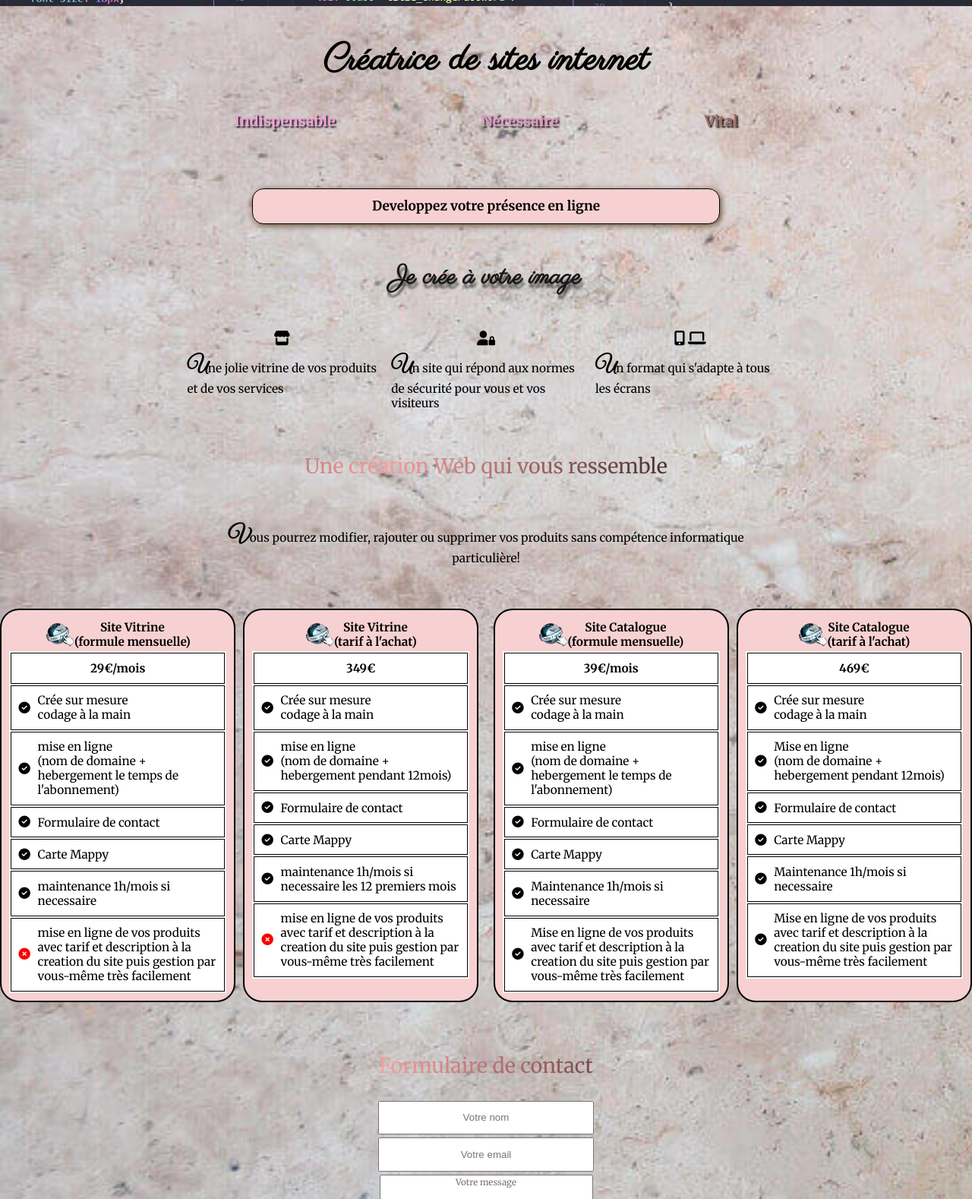
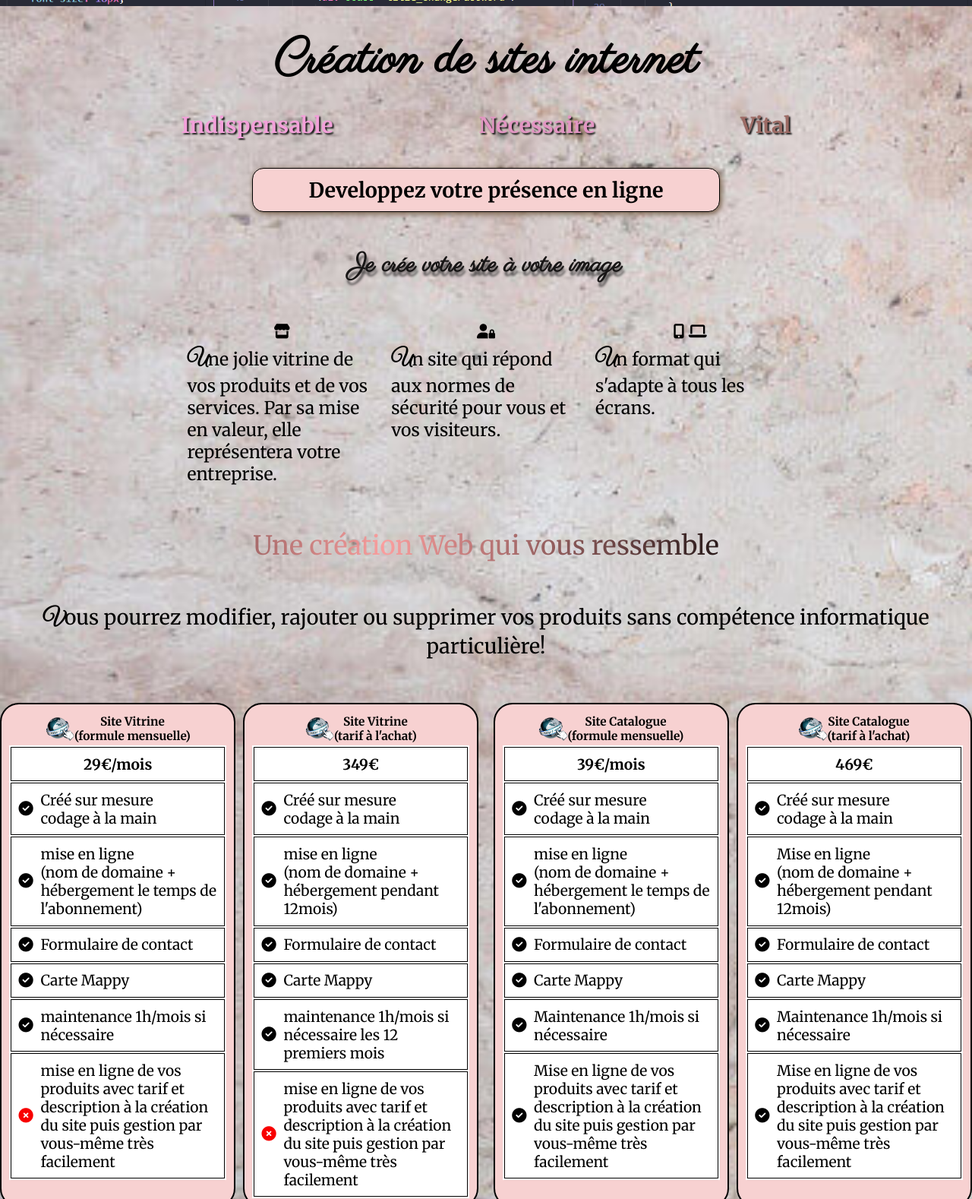
Before and after one commit to mostuf/portfolio, a website: page portfolio/FrontEnd/index.html in a window 1280 px wide. Shown: the part 338-1916 px from the top of the page at 76% size. Drawn offline with Linux system fonts and the light colour scheme.

Commit message:
police plus grosse en responsive

```diff
--- a/portfolio/FrontEnd/index.html
+++ b/portfolio/FrontEnd/index.html
@@ -4,7 +4,7 @@
     <meta charset="UTF-8">
     <meta http-equiv="X-UA-Compatible" content="IE=edge">
     <meta name="viewport" content="width=device-width, initial-scale=1.0">
-    <meta name="description" content="portfolio d aurore pour creer des istes internet">
+    <meta name="description" content="portfolio d aurore pour creer des sites internet">
 
     <meta property="og:site_name" content="portfolio d'Aurore"/>
     <meta property="og:type" content="site web"/>
@@ -40,36 +40,36 @@
     </header>
     <main class="container">
         <div class="title">
-                <h1> Créatrice de sites internet </h1>
+                <h1> Création de sites internet </h1>
         </div>
         <section class="asset">
             <p class="asset__1">Indispensable</p>
             <p class="asset__2">Nécessaire</p>
             <p class="asset__3">Vital</p>
         </section>
-        <h2 class="smallTitle">Developpez votre présence en ligne</h2>
+        <p class="smallTitle">Developpez votre présence en ligne</p>
         <section class="service">
             <h2 class="service__1">
-                Je crée à votre image
+                Je crée votre site à votre image
             </h2>
             <div class="service__2">
                 <div class="service__2--store">
                     <i class="fas fa-store"></i>
                     <p>
-                        une jolie vitrine de vos produits et de vos services
+                        une jolie vitrine de vos produits et de vos services. Par sa mise en valeur, elle représentera votre entreprise.
                     </p>
                 </div>
                 <div class="service__2--security">
                     <i class="fas fa-user-lock"></i>
                     <p>
-                        un site qui répond aux normes de sécurité pour vous et vos visiteurs
+                        un site qui répond aux normes de sécurité pour vous et vos visiteurs.
                     </p>
                 </div>
                 <div class="service__2--responsive">
                     <i class="fas fa-mobile-alt"></i>
                     <i class="fas fa-laptop"></i>
                     <p>
-                        un format qui s'adapte à tous les écrans
+                        un format qui s'adapte à tous les écrans.
                     </p>
                 </div>
             </div>
@@ -101,13 +101,13 @@
                         <tr>
                             <td>
                                 <i class="fas fa-check-circle"></i>
-                                Crée sur mesure<br>codage à la main
+                                Créé sur mesure<br>codage à la main
                             </td>
                         </tr>
                         <tr>
                             <td>
                                 <i class="fas fa-check-circle"></i>
-                                mise en ligne<br> (nom de domaine + hebergement le temps de l'abonnement)
+                                mise en ligne<br> (nom de domaine + hébergement le temps de l'abonnement)
                             </td>
                         </tr>
                         <tr>
@@ -125,13 +125,13 @@
                         <tr>
                             <td>
                                 <i class="fas fa-check-circle"></i>
-                                maintenance 1h/mois si necessaire
+                                maintenance 1h/mois si nécessaire
                             </td>
                         </tr>
                         <tr>
                             <td>
                                 <i class="fas fa-times-circle"></i>
-                                mise en ligne de vos produits avec tarif et description à la creation du site puis gestion par vous-même très facilement
+                                mise en ligne de vos produits avec tarif et description à la création du site puis gestion par vous-même très facilement
                             </td>
                         </tr>
                     </tbody>
@@ -152,12 +152,12 @@
                         <tr>
                             <td>
                                 <i class="fas fa-check-circle"></i>
-                                Crée sur mesure<br>codage à la main</td>
+                                Créé sur mesure<br>codage à la main</td>
                         </tr>
                         <tr>
                             <td>
                                 <i class="fas fa-check-circle"></i>
-                                mise en ligne<br> (nom de domaine + hebergement pendant 12mois)</td>
+                                mise en ligne<br> (nom de domaine + hébergement pendant 12mois)</td>
                         </tr>
                         <tr>
                             <td>
@@ -172,12 +172,12 @@
                         <tr>
                             <td>
                                 <i class="fas fa-check-circle"></i>
-                                maintenance 1h/mois si necessaire les 12 premiers mois</td>
+                                maintenance 1h/mois si nécessaire les 12 premiers mois</td>
                         </tr>
                         <tr>
                             <td>
                                 <i class="fas fa-times-circle"></i>
-                                mise en ligne de vos produits avec tarif et description à la creation du site puis gestion par vous-même très facilement</td>
+                                mise en ligne de vos produits avec tarif et description à la création du site puis gestion par vous-même très facilement</td>
                         </tr>
                     </tbody>
                 </table>
@@ -200,13 +200,13 @@
                         <tr>
                             <td>
                                 <i class="fas fa-check-circle"></i>
-                                Crée sur mesure<br>codage à la main
+                                Créé sur mesure<br>codage à la main
                             </td>
                         </tr>
                         <tr>
                             <td>
                                 <i class="fas fa-check-circle"></i>
-                                mise en ligne<br> (nom de domaine + hebergement le temps de l'abonnement)
+                                mise en ligne<br> (nom de domaine + hébergement le temps de l'abonnement)
                             </td>
                         </tr>
                         <tr>
@@ -224,13 +224,13 @@
                         <tr>
                             <td>
                                 <i class="fas fa-check-circle"></i>
-                                Maintenance 1h/mois si necessaire
+                                Maintenance 1h/mois si nécessaire
                             </td>
                         </tr>
                         <tr>
                             <td>
                                 <i class="fas fa-check-circle"></i>
-                                Mise en ligne de vos produits avec tarif et description à la creation du site puis gestion par vous-même très facilement
+                                Mise en ligne de vos produits avec tarif et description à la création du site puis gestion par vous-même très facilement
                             </td>
                         </tr>
                     </tbody>
@@ -251,12 +251,12 @@
                         <tr>
                             <td>
                                 <i class="fas fa-check-circle"></i>
-                                Crée sur mesure<br>codage à la main</td>
+                                Créé sur mesure<br>codage à la main</td>
                         </tr>
                         <tr>
                             <td>
                                 <i class="fas fa-check-circle"></i>
-                                Mise en ligne<br> (nom de domaine + hebergement pendant 12mois)</td>
+                                Mise en ligne<br> (nom de domaine + hébergement pendant 12mois)</td>
                         </tr>
                         <tr>
                             <td>
@@ -271,12 +271,12 @@
                         <tr>
                             <td>
                                 <i class="fas fa-check-circle"></i>
-                                Maintenance 1h/mois si necessaire</td>
+                                Maintenance 1h/mois si nécessaire</td>
                         </tr>
                         <tr>
                             <td>
                                 <i class="fas fa-check-circle"></i>
-                                Mise en ligne de vos produits avec tarif et description à la creation du site puis gestion par vous-même très facilement</td>
+                                Mise en ligne de vos produits avec tarif et description à la création du site puis gestion par vous-même très facilement</td>
                         </tr>
                     </tbody>
                 </table>
--- a/portfolio/FrontEnd/js/pageIndex.js
+++ b/portfolio/FrontEnd/js/pageIndex.js
@@ -12,7 +12,7 @@ btnSubmitMessage.addEventListener("click", function (event) { // envoie du formu
         }
         let sendInfo = JSON.stringify( contact );
         //j'envoie des données au serveur
-        fetch('#' +'/formContact', {
+        fetch('#' +'/form', {
             method: "post",
             headers: {"Content-Type": "application/json;charset=UTF-8"},
             mode:"cors",
@@ -30,6 +30,6 @@ btnSubmitMessage.addEventListener("click", function (event) { // envoie du formu
         .catch(function(err) {
         console.log('Retour info Api problem: ' + err.message);
         })
-}
+    }
 
 });
--- a/portfolio/FrontEnd/main.scss
+++ b/portfolio/FrontEnd/main.scss
@@ -2,6 +2,7 @@
 html{
     font-size: 1.2rem;
     font-family: 'Merriweather', serif;
+    scroll-behavior: smooth;
 }
 
 a{
@@ -140,7 +141,6 @@ h1{
 .smallTitle{
     width:70%;
     margin:auto;
-
     text-align:center;
     font-size:0.9rem;
     font-weight: 700;
@@ -332,7 +332,6 @@ label{
         height: 2rem;
         &:hover{
             font-weight: bold;
-            transform:scale(1.08);
         }
     }
     & textarea{
@@ -340,7 +339,7 @@ label{
         font-size: 0.6rem;
         font-family: 'Merriweather', serif;
         &:hover{
-            transform:scale(1.08);
+            font-weight: bold;
         }
     }
     .btn_enter{
@@ -496,7 +495,7 @@ label{
     }
 }
 
-@media all and (min-width: 800px) {
+@media all and (min-width: 850px) {
     //responsive index.html
     .banniere img{
         object-fit: cover;
@@ -510,22 +509,26 @@ label{
 
     h1{
         padding-top:3rem;
+        font-size:3.3rem;
     }
 
     .smallTitle{
         width: 45%;
-        margin-bottom:2rem;
         margin: auto;
-
+        font-size:1.4rem;
     }
     .asset{
-        margin-bottom:4rem;
+        margin-bottom: 2rem;
         justify-content: center;
-        column-gap: 10rem;;
+        column-gap: 10rem;
+        & p{
+            font-size:1.5rem;
+        }
     }
     .service{
         &__1{
         margin:2.5rem;
+        font-size:1.7rem;
         }
         &__2{
         justify-content: center;
@@ -533,30 +536,55 @@ label{
         &--security,
         &--responsive{
             max-width: 13rem;
+            font-size:1.2rem;
             }
         }
         &__3 > p{
         margin: 3rem 0;
+        font-size:1.8rem;
+        }
+        &__3 p:last-child{
+            font-size: 1.4rem;
         }
     }
 
     .offerFirstSite,
     .offerSecondSite{
         width:50%;
+        & table td{
+        font-size:1rem;
+        }
     }
 
     .offerService{
         display: flex;
         column-gap: 1rem;
+
     }
 
+    .form h3{
+        font-size: 2.3rem;
+    }
+
+    .formContact input,
+    .formContact textarea{
+    font-size:1.3rem;
+       &.btn_enter{
+        width: 200px;
+        }
+
+    }
     .btnUp{
         margin-left:94%;
-     }
+    }
+    .footer{
+       font-size: 1rem;
+    }
 //responsive page de presentation
     .cv p{
         max-width:80%;
         margin: auto;
+        font-size:1.2rem;
     }
     .knowledge {
         & img{
@@ -573,7 +601,7 @@ label{
     }
 // responsive page de questions
     .questionsUser h1{
-       font-size:1.8rem;
+       font-size: 1.9rem;
        margin: 2.5rem auto;
        padding-bottom: 1rem;
     }
```
Also changed, not shown: portfolio/FrontEnd/presentation.html (+1 -1 lines), portfolio/FrontEnd/questions.html (+5 -5 lines), portfolio/FrontEnd/style.css, 1 other file.
